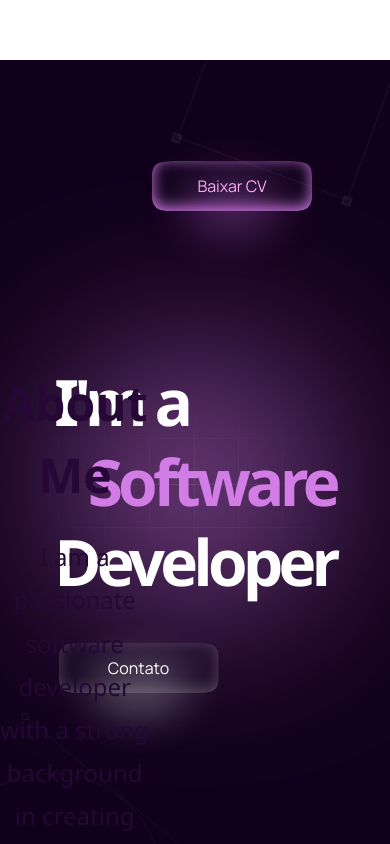
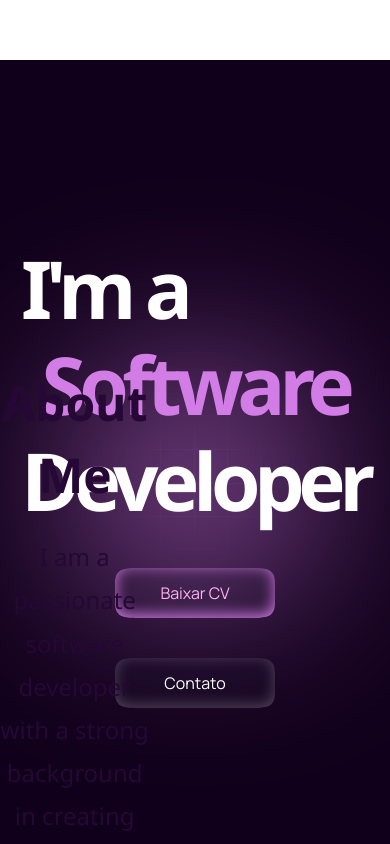
Before and after one commit to Viihgx/My-Portfolio, a React (Vite) app: page / in a window 390 px wide. Shown: the top 844 px of the page. Built offline with nearby package versions, Linux system fonts and the light colour scheme.

Commit message:
:sparkles: Hero responsivo

```diff
--- a/src/pages/Home/sections/Hero/Hero.css
+++ b/src/pages/Home/sections/Hero/Hero.css
@@ -1,5 +1,3 @@
-
-
 .hero-section {
   position: relative;
   height: 100vh;
@@ -9,6 +7,7 @@
   align-items: center;
   overflow: hidden;
   background-color: #11001b;
+  flex-direction: column;
 }
 
 .grid {
@@ -39,16 +38,16 @@
 }
 
 .title {
-  font-size: 10rem;
+  font-size: 7rem;
   font-weight: 700;
   letter-spacing: -0.8rem;
   display: flex;
   flex-direction: column;
-  position: absolute;
   justify-content: center;
-  align-self: center;
-  height: 100%;
+  align-items: center;
   z-index: 1000;
+  text-align: center;
+  margin-bottom: 2rem; /* Adicionado para espaço entre título e botões */
 }
 
 .title > p {
@@ -57,22 +56,29 @@
   width: auto;
 }
 
-.title > p:nth-child(1){
+.title > p:nth-child(1) {
   align-self: flex-start;
 }
 
-.title > p:nth-child(2){
+.title > p:nth-child(2) {
   color: var(--primary);
+}
+
+.title > p:nth-child(3) {
   align-self: flex-end;
 }
 
-.title > p:nth-child(3){
-  align-self: flex-end;
+.buttons {
+  display: flex;
+  justify-content: center;
+  gap: 1rem;
+  z-index: 1000;
 }
 
-.material-icons {
-  display: none;
-  fill: var(--text);
+/* Para garantir que os botões ocupem toda a largura disponível no mobile */
+.button {
+  width: 100%;
+  max-width: 200px;
 }
 
 .top-right {
@@ -91,9 +97,10 @@
   opacity: 50%;
 }
 
+/* Responsividade para telas médias */
 @media screen and (max-width: 1000px) {
   .title {
-    font-size: 4rem;
+    font-size: 5rem;
   }
 
   .title > p {
@@ -101,16 +108,56 @@
     letter-spacing: -0.3rem;
   }
 
-  nav > :not(.sitename, .material-icons) {
+  .buttons {
+    flex-direction: column;
+    align-items: center;
+  }
+
+  .buttons > .button {
+    margin-bottom: 1rem;
+  }
+}
+
+/* Responsividade para telas pequenas (mobile) */
+
+@media screen and (max-width: 600px) {
+  .title {
+    font-size: 5rem;
+  }
+
+  .title > p {
+    line-height: 6rem;
+    letter-spacing: -0.4rem;
+  }
+
+  .grid-svg {
+    height: 60%;
+    width: 60%;
+  }
+
+  .buttons-container {
+    flex-direction: column;
+    gap: 1rem;
+    margin-top: 1rem;
+  }
+
+  .button {
+    width: 80%;
+    height: 3rem;
+    font-size: 1rem;
+    margin-top: 0.5rem;
+  }
+
+  .button.first {
+    position: static;
+  }
+
+  .button.third {
+    position: static;
+  }
+
+  .top-right,
+  .bottom-left {
     display: none;
   }
-
-  nav {
-    justify-content: space-between;
-  }
-
-  .material-icons {
-    display: flex;
-    align-items: center;
-  }
 }
--- a/src/pages/Home/sections/Hero/Hero.jsx
+++ b/src/pages/Home/sections/Hero/Hero.jsx
@@ -24,8 +24,10 @@ const Hero = () => {
         <p>Developer</p>
       </div>
 
-      <Button className="first">Baixar CV</Button>
-      <Button className="third">Contato</Button>
+      <div className="buttons">
+        <Button className="first">Baixar CV</Button>
+        <Button className="third">Contato</Button>
+      </div>
 
       <svg className="top-right" width="219" height="147" viewBox="0 0 219 147" fill="none" xmlns="http://www.w3.org/2000/svg">
         <rect opacity="0.18" x="10.4252" y="75.8326" width="7.50168" height="7.50168" transform="rotate(110.283 10.4252 75.8326)" fill="#686868" stroke="white" strokeWidth="1.22683" />
```
